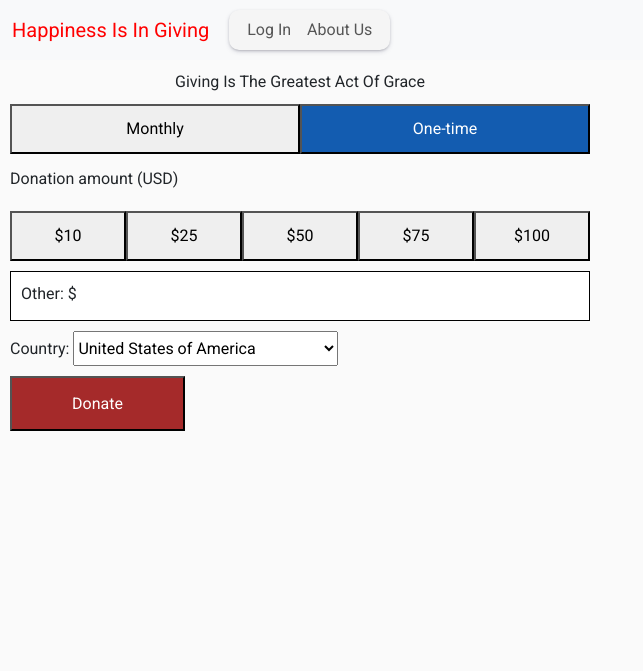
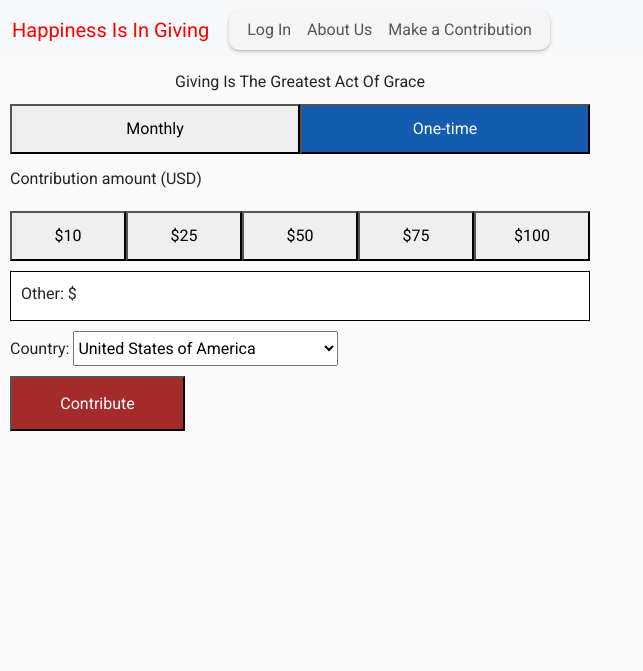
Before and after one commit to magaranin/Donation, a Django app: page /donation_checkout in a window 1280 px wide. Shown: the top 671 px of the page, without its empty margins (0-643 px from the left). Run offline with Django 3.2, Linux system fonts and the light colour scheme; data comes from the database, SQL or seed files in the repository.

Commit message:
Add "Make a Contribution" link to the nav bar and change financial donation verbiage to "contribution"

```diff
--- a/donation/templates/donation/donation_checkout.html
+++ b/donation/templates/donation/donation_checkout.html
@@ -13,7 +13,7 @@
             One-time
         </button>
     </div>
-    <div class="usd">Donation amount (USD)</div>
+    <div class="usd">Contribution amount (USD)</div>
 
     <div class="amount_buttons">
         {% for price in prices %}
@@ -45,7 +45,7 @@
             {% endfor %}
         </select>
     </div>
-    <button class="donate" type="button">Donate</button>
+    <button class="donate" type="button">Contribute</button>
 </div>
 
 {% endblock %}
--- a/donation/templates/donation/index.html
+++ b/donation/templates/donation/index.html
@@ -56,8 +56,8 @@
             <h3>Help us deliver our donations!!!</h3>
         </div>
         <div class="main_page_payment_frequency">
-            <a href="{% url 'donation_checkout' %}"><button class="button" id="donate-now">Donate Now</button></a>
-            <a href="{% url 'donation_checkout' %}?subscription"><button class="button" id="donate-monthly">Donate Monthly</button></a>
+            <a href="{% url 'donation_checkout' %}"><button class="button" id="donate-now">Contribute Now</button></a>
+            <a href="{% url 'donation_checkout' %}?subscription"><button class="button" id="donate-monthly">Contribute Monthly</button></a>
         </div>
     </div>
 </div>
--- a/donation/templates/donation/layout.html
+++ b/donation/templates/donation/layout.html
@@ -51,6 +51,9 @@
                 <li class="nav-item">
                     <a class="nav-link" href="{% url 'about_us' %}">About Us</a>
                 </li>
+                <li class="nav-item">
+                    <a class="nav-link" href="/">Make a Contribution</a>
+                </li>
             {% endif %}
           </ul>
         </div>
```
